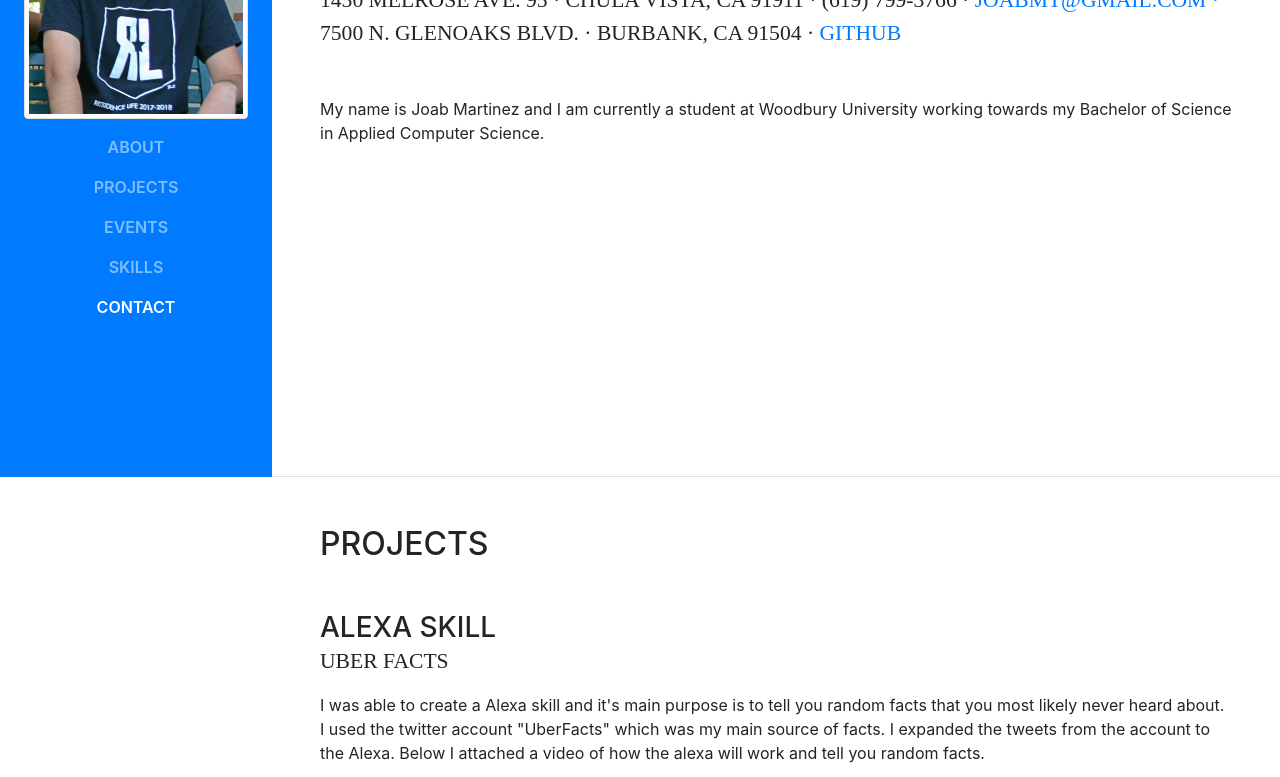
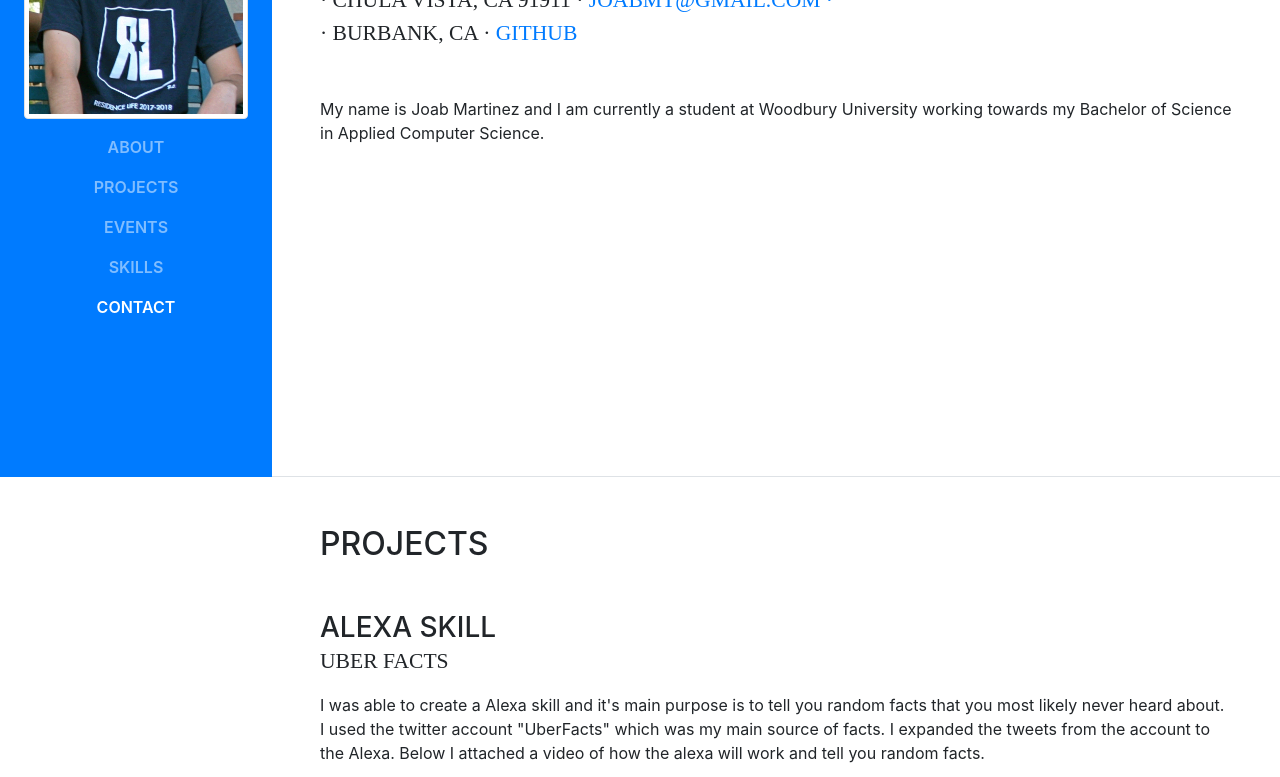
Before and after one commit to JoabMartinez/Portfolio, a website with bundled scripts: page index.html in a window 1280 px wide. Shown: the part 323-1100 px from the top of the page. Built offline with nearby package versions, Linux system fonts and the light colour scheme; a web font is replaced by a local one.

Commit message:
Update index.html

```diff
--- a/index.html
+++ b/index.html
@@ -68,9 +68,9 @@
             <h1 class="mb-0">Joab
                 <span class="text-primary">Martinez</span>
             </h1>
-            <div class="subheading mb-5">1450 Melrose Ave. 95 · Chula Vista, CA 91911 · (619) 799-3766 ·
+            <div class="subheading mb-5"> · Chula Vista, CA 91911 ·
                 <a href="mailto:name@email.com">joabmt@gmail.com ·</a>
-                <div class="subheading two"> 7500 N. Glenoaks Blvd. · Burbank, CA 91504 · <a href=https://github.com/JoabMartinez> Github</a> </div> </div> <p class="mb-5">My name is Joab Martinez and I am currently a student at Woodbury University working towards my Bachelor of Science in Applied Computer Science. </p>
+                <div class="subheading two">  · Burbank, CA · <a href=https://github.com/JoabMartinez> Github</a> </div> </div> <p class="mb-5">My name is Joab Martinez and I am currently a student at Woodbury University working towards my Bachelor of Science in Applied Computer Science. </p>
                         <ul class="list-inline list-social-icons mb-0">
                             <li class="list-inline-item">
                                 <a href="#">
```
